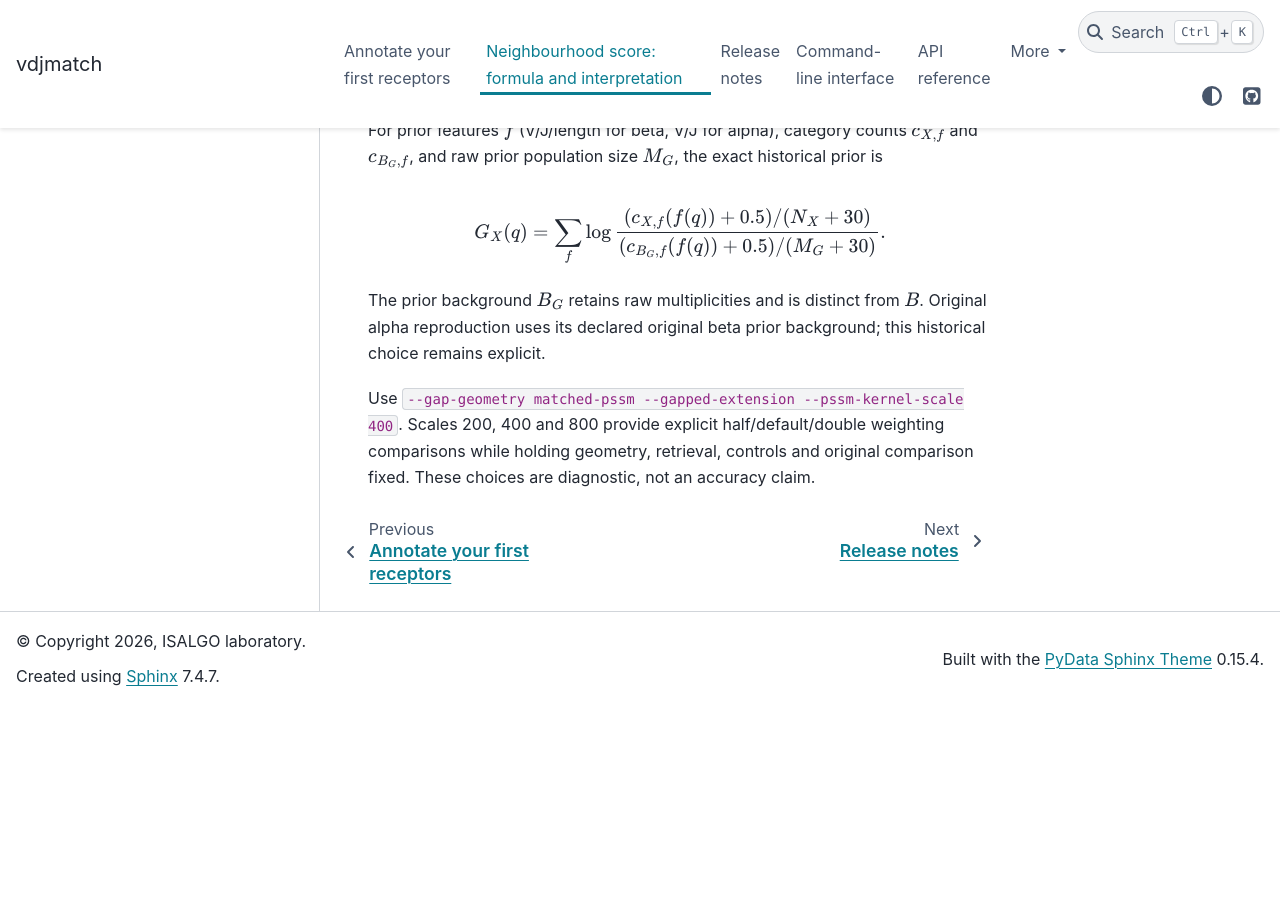
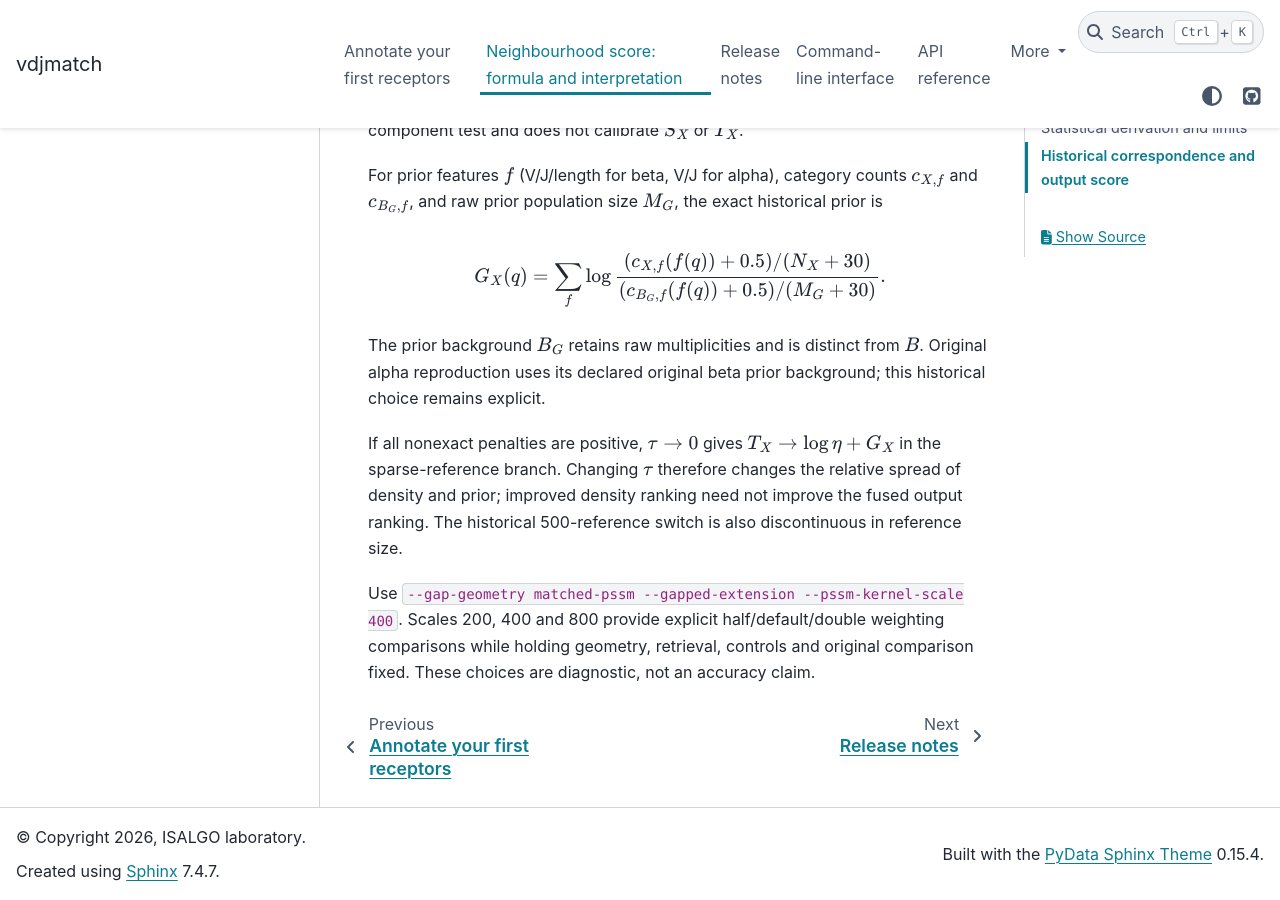
Before and after one commit to antigenomics/vdjmatch, a Sphinx documentation site: the page built from docs/scoring.rst, in a window 1280 px wide and 900 px high, scrolled down 3793 px. Built offline with Sphinx 7.4.7 and the PyData theme 0.15.4, drawn with Linux system fonts in a browser that asks for light colours; pages that are not in the unit, such as notebooks, are missing from menus; before the commit the page ends 4498 px from its top, so only the background shows below that; some of the changed text lies outside the part shown.

Commit message:
Document sparse prior limit and include compiled derivation

```diff
--- a/docs/scoring.rst
+++ b/docs/scoring.rst
@@ -6,6 +6,9 @@
 statistic. It has not replaced the default annotation scorer or acquired a
 calibrated P-value. These equations describe the implemented single-chain score;
 paired joint scoring remains a separate contract.
+
+Download the :download:`two-page derivation <../appendix/score-derivation.pdf>`
+or its :download:`editable LaTeX source <../appendix/score-derivation.tex>`.
 
 Populations and geometry
 ------------------------
@@ -169,6 +172,12 @@
 from :math:`B`. Original alpha reproduction uses its declared original beta
 prior background; this historical choice remains explicit.
 
+If all nonexact penalties are positive, :math:`\tau\to0` gives
+:math:`T_X\to\log\eta+G_X` in the sparse-reference branch. Changing
+:math:`\tau` therefore changes the relative spread of density and prior;
+improved density ranking need not improve the fused output ranking.
+The historical 500-reference switch is also discontinuous in reference size.
+
 Use ``--gap-geometry matched-pssm --gapped-extension --pssm-kernel-scale 400``.
 Scales 200, 400 and 800 provide explicit half/default/double weighting
 comparisons while holding geometry, retrieval, controls and original
```
Also changed, not shown: 2 other files.
